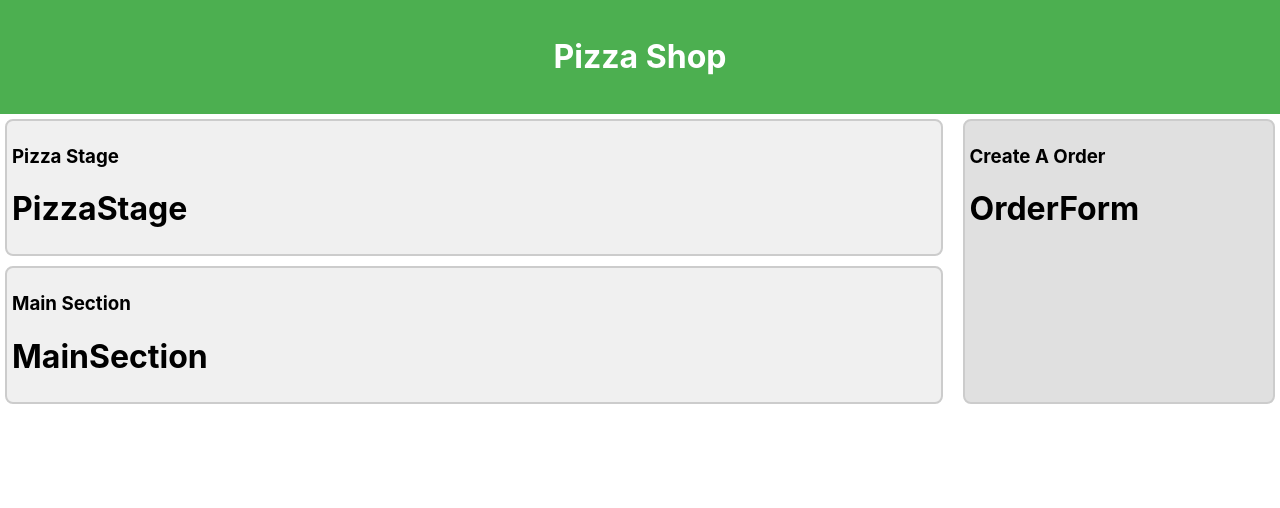
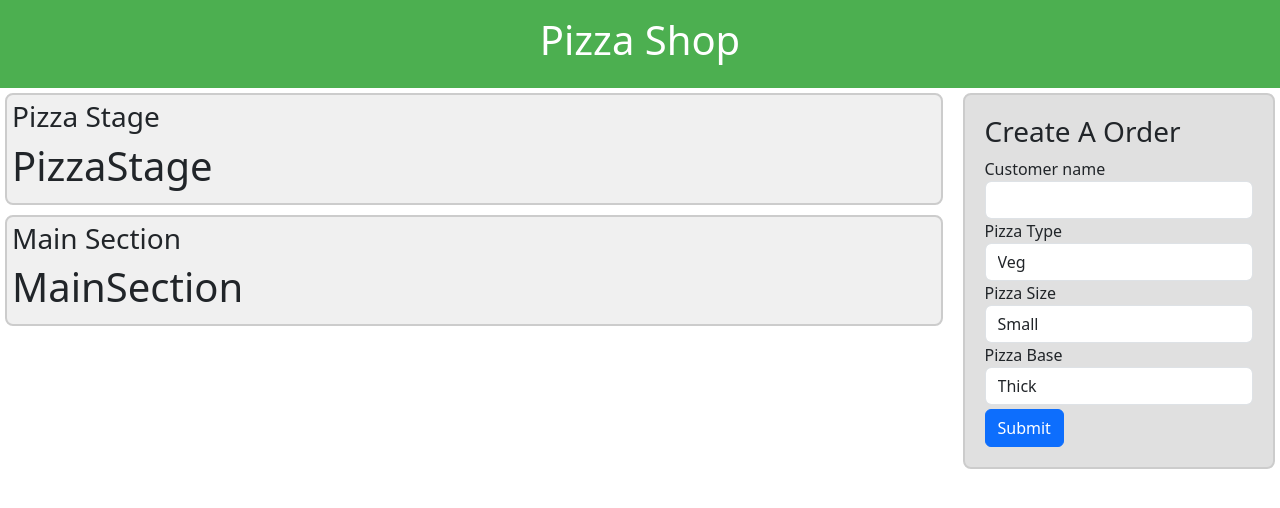
Before and after one commit to jainshubham785/pizza-shop, a React (Create React App) app: page / in a window 1280 px wide. Shown: the top 508 px of the page. Built offline with nearby package versions, Linux system fonts and the light colour scheme.

Commit message:
Order taking form and Bootstarp installed

```diff
--- a/package.json
+++ b/package.json
@@ -7,6 +7,8 @@
     "@testing-library/jest-dom": "^5.17.0",
     "@testing-library/react": "^13.4.0",
     "@testing-library/user-event": "^13.5.0",
+    "bootstrap": "^5.3.3",
+    "jquery": "^3.7.1",
     "react": "^18.2.0",
     "react-dom": "^18.2.0",
     "react-redux": "^9.1.0",
--- a/src/App.css
+++ b/src/App.css
@@ -5,7 +5,7 @@
   padding: 1em;
 }
 
-.container {
+.container-body {
   display: grid;
   grid-template-columns: 9fr 3fr;
   gap: 20px;
@@ -29,7 +29,7 @@
 
 .order-form {
   background-color: #e0e0e0;
-  padding: 5px;
+  padding: 20px;
   border: 2px solid #ccc;
   border-radius: 8px;
 }
--- a/src/App.js
+++ b/src/App.js
@@ -1,8 +1,11 @@
 import Header from "./Components/Header";
 import Body from "./Components/Body";
-import "./App.css";
 import { Provider } from "react-redux";
 import appStore from "./utils/appStore";
+import "./App.css";
+import "bootstrap/dist/css/bootstrap.min.css";
+import "jquery/dist/jquery.min.js";
+import "bootstrap/dist/js/bootstrap.min.js";
 
 function App() {
   return (
--- a/src/Components/Body.jsx
+++ b/src/Components/Body.jsx
@@ -4,18 +4,18 @@ import OrderForm from "./OrderForm";
 
 const Body = () => {
   return (
-    <div class="container">
+    <div className="container-body">
       <div>
-        <div class="pizza-stage">
+        <div className="pizza-stage">
           <h3>Pizza Stage</h3>
           <PizzaStage />
         </div>
-        <div class="main-section">
+        <div className="main-section">
           <h3>Main Section</h3>
           <MainSection />
         </div>
       </div>
-      <div class="order-form">
+      <div className="order-form">
         <h3>Create A Order</h3>
         <OrderForm />
       </div>
--- a/src/Components/OrderForm.jsx
+++ b/src/Components/OrderForm.jsx
@@ -1,7 +1,97 @@
+import { useDispatch, useSelector } from "react-redux";
+import { createOrder } from "../utils/orderSlice";
+import { useState } from "react";
+
 const OrderForm = () => {
+  const [formdata, setFormdata] = useState({
+    username: "",
+    type: "veg",
+    size: "small",
+    base: "thick",
+  });
+  const dispatch = useDispatch();
+  const orders = useSelector((store) => store.order);
+
+  const handleSubmit = (e) => {
+    e.preventDefault();
+    const orderid = orders.length + 1;
+    const PlacedStatusOrders = orders.filter((order) => order.status === 1);
+    if (PlacedStatusOrders.length < 3) {
+      dispatch(
+        createOrder({
+          ...formdata,
+          orderid: orderid,
+          status: 1,
+        })
+      );
+      alert(`Order is created with Orderid ${orderid}`);
+    } else {
+      alert("Not taking any Order For Now");
+    }
+  };
+
+  const handleChange = (e) => {
+    setFormdata({ ...formdata, [e.target.name]: e.target.value });
+  };
+
   return (
     <>
-      <h1>OrderForm</h1>
+      <form onSubmit={handleSubmit}>
+        <div className="form-group">
+          <label for="Customer-name">Customer name</label>
+          <input
+            type="text"
+            className="form-control"
+            name="username"
+            value={formdata.username}
+            onChange={handleChange}
+            required
+          />
+        </div>
+        <div className="form-group">
+          <label for="pizza-type">Pizza Type</label>
+          <select
+            className="form-control"
+            name="type"
+            value={formdata.type}
+            onChange={handleChange}
+            required
+          >
+            <option value="veg">Veg</option>
+            <option value="Non-veg">NonVeg</option>
+          </select>
+        </div>
+        <div className="form-group">
+          <label for="Pizza-size">Pizza Size</label>
+          <select
+            className="form-control"
+            name="size"
+            value={formdata.size}
+            onChange={handleChange}
+            required
+          >
+            <option value="small">Small</option>
+            <option value="medium">Medium</option>
+            <option value="large">Large</option>
+          </select>
+        </div>
+        <div className="form-group">
+          <label for="Pizza-base">Pizza Base</label>
+          <select
+            className="form-control"
+            name="base"
+            value={formdata.base}
+            onChange={handleChange}
+            required
+          >
+            <option value="thick">Thick</option>
+            <option value="thin">Thin</option>
+          </select>
+        </div>
+        <button type="submit" className="btn btn-primary mt-1">
+          Submit
+        </button>
+      </form>
     </>
   );
 };
```
Also changed, not shown: src/utils/constant.js (added, +7 -0 lines).
